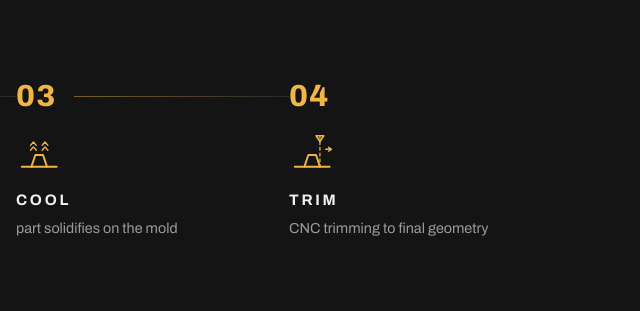
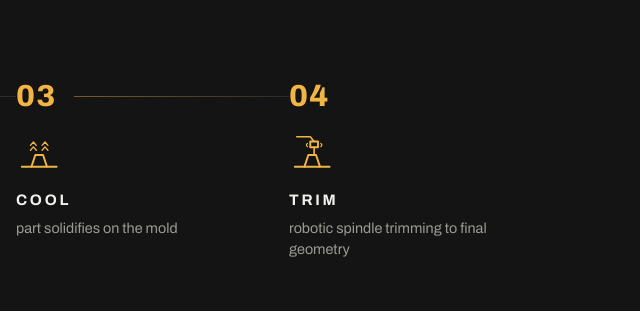
Before and after one commit to BoRuemon/snvh-website, a plain HTML site: page index.html in a window 1280 px wide. Shown: the part 2000-2311 px from the top of the page, 640-1280 px from the left. Drawn offline with Linux system fonts and the light colour scheme.

Commit message:
content: TRIM uses robotic spindle, not CNC (text + icon)

```diff
--- a/index.html
+++ b/index.html
@@ -250,12 +250,14 @@
             <svg class="process-icon" viewBox="0 0 48 48" aria-hidden="true">
               <path d="M6 40 H42"/>
               <path d="M16 40 L20 28 H28 L32 40"/>
-              <path d="M32 8 V40" stroke-width="1.3" stroke-dasharray="3 3"/>
-              <path d="M28 8 H36 L32 14 Z" stroke-width="1.6"/>
-              <path d="M38 22 H44 M44 22 l-3 -2 M44 22 l-3 2" stroke-width="1.4"/>
+              <path d="M8 9 H22 L26 14" stroke-width="1.6"/>
+              <path d="M22 14 H30 V20 H22 Z"/>
+              <path d="M26 20 V27" stroke-width="1.7"/>
+              <path d="M19 16 q-2 1.6 0 3.2" stroke-width="1.3"/>
+              <path d="M33 16 q2 1.6 0 3.2" stroke-width="1.3"/>
             </svg>
             <span class="process-step-name">Trim</span>
-            <span class="process-step-desc">CNC trimming to final geometry</span>
+            <span class="process-step-desc">robotic spindle trimming to final geometry</span>
           </li>
         </ol>
 
```
